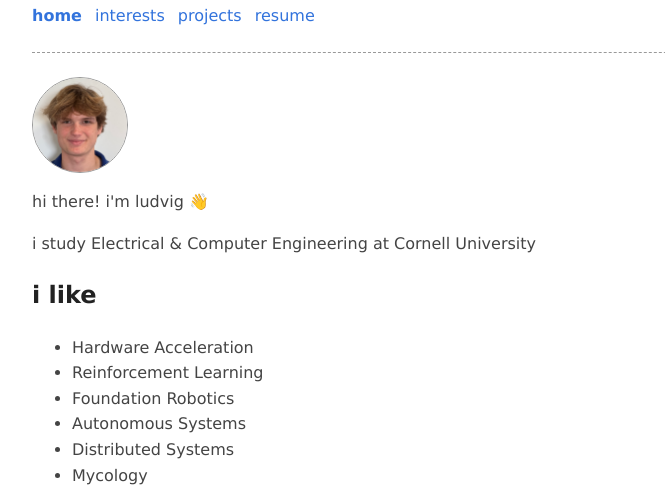
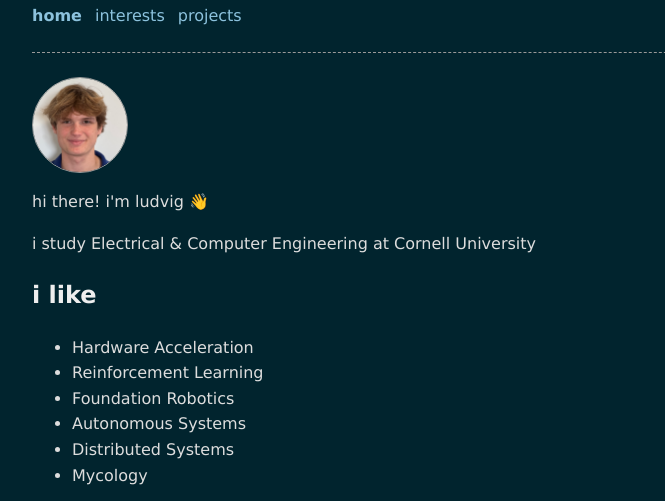
Before and after one commit to luddefell/website, a plain HTML site: page index.html in a window 1280 px wide. Shown: the part 84-585 px from the top of the page, without its empty margins (268-933 px from the left). Drawn offline with Linux system fonts and the light colour scheme.

Commit message:
Use permanent dark theme

```diff
--- a/index.html
+++ b/index.html
@@ -4,7 +4,7 @@
 	<meta charset="utf-8">
 	<meta name="viewport" content="width=device-width, initial-scale=1">
 	<title>Ludvig Fellstrom</title>
-	<link rel="stylesheet" href="styles.css?v=8">
+	<link rel="stylesheet" href="styles.css?v=9">
 </head>
 <body>
 	<header>
@@ -13,7 +13,6 @@
 			<a href="index.html" aria-current="page">home</a>
 			<a href="interests.html">interests</a>
 			<a href="projects.html">projects</a>
-			<a href="resume.html">resume</a>
 		</nav>
 	</header>
 	<main>
--- a/styles.css
+++ b/styles.css
@@ -1,20 +1,9 @@
 :root {
+	color-scheme: dark;
 	--width: 720px;
 	--font-main: Verdana, sans-serif;
 	--font-secondary: Verdana, sans-serif;
 	--font-scale: 1em;
-	--background-color: #fff;
-	--heading-color: #222;
-	--text-color: #444;
-	--link-color: #3273dc;
-	--visited-color: #8b6fcb;
-	--blockquote-color: #222;
-	--rule-color: #999;
-	--media-background: #f7f7f7;
-}
-
-@media (prefers-color-scheme: dark) {
-	:root {
 	--background-color: #01242e;
 	--heading-color: #eee;
 	--text-color: #ddd;
@@ -23,7 +12,6 @@
 	--blockquote-color: #ccc;
 	--rule-color: #999;
 	--media-background: #06303b;
-	}
 }
 
 * {
```
Also changed, not shown: about.html (+1 -2 lines), automatic-door-monitor.html (+1 -2 lines), body-heat-harvesting-for-medical-wearables.html (+1 -2 lines), contact.html (+1 -2 lines), cuide.html (+1 -2 lines), cusail-controller-app.html (+1 -2 lines), fpga-packet-router.html (+1 -2 lines), fungal-microclimate-regulator.html (+1 -2 lines), interests.html (+1 -2 lines), miami-waterkeeper-septic-tank-research.html (+1 -2 lines), projects.html (+1 -2 lines), resume.html (+1 -2 lines). Lines whose indentation alone changed are shown as unchanged.
